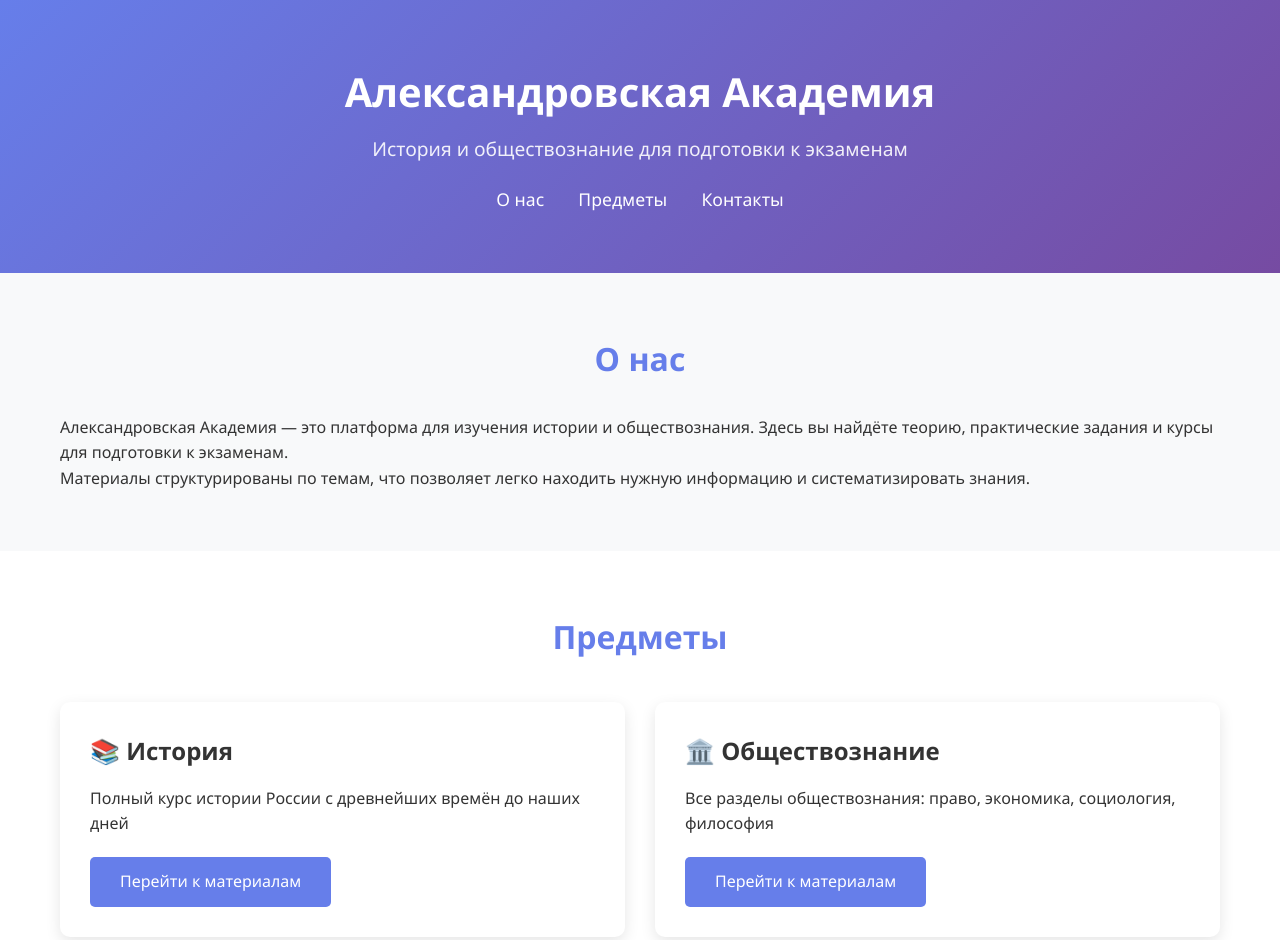
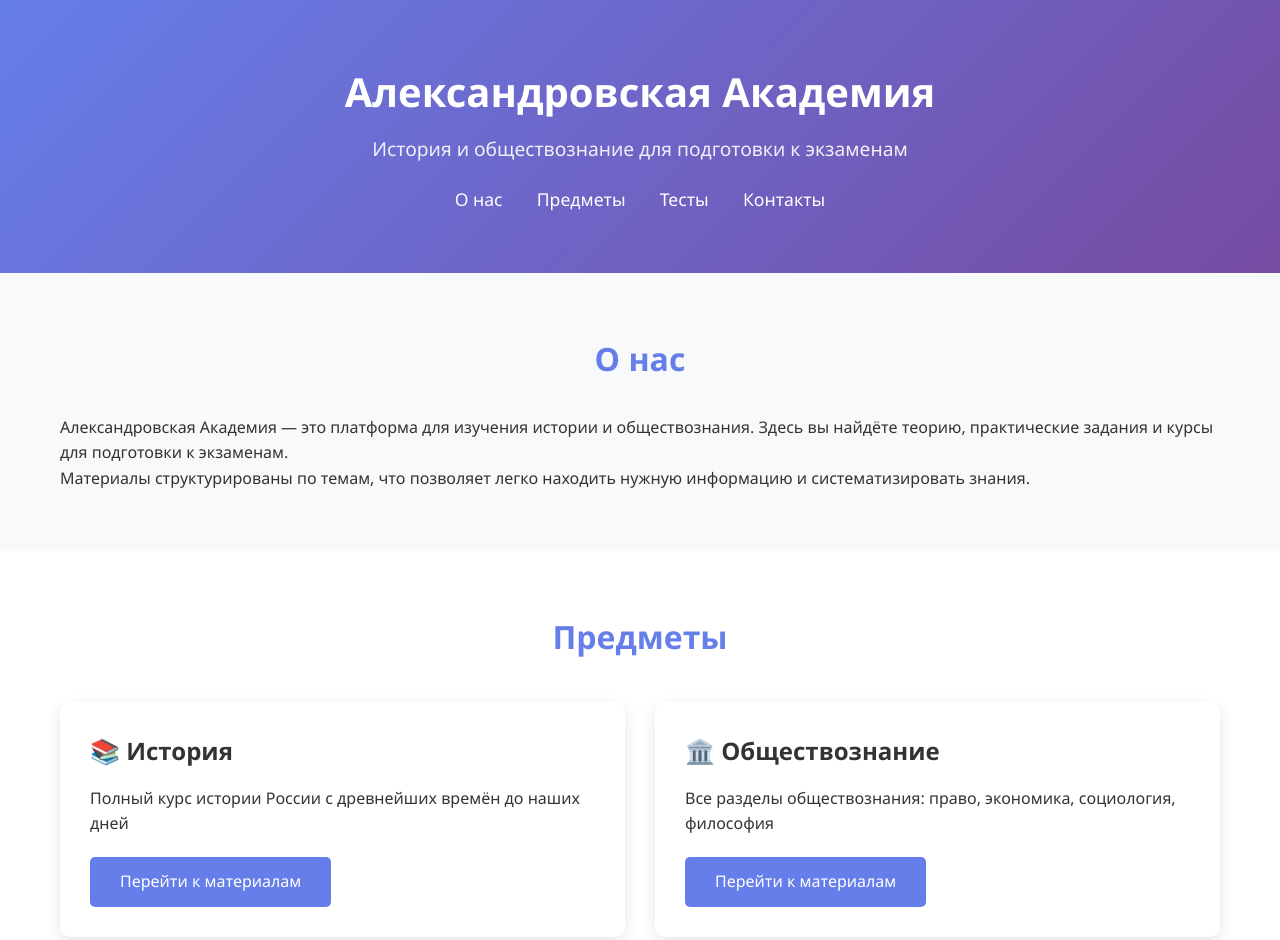
Before and after one commit to alexandrovskaya-academy/alexandrovskaya-academy, a plain HTML site: page index.html in a window 1280 px wide. Shown: the top 940 px of the page. Drawn offline with Linux system fonts and the light colour scheme.

Commit message:
Update index.html

```diff
--- a/index.html
+++ b/index.html
@@ -14,6 +14,7 @@
             <nav>
                 <a href="#about">О нас</a>
                 <a href="#subjects">Предметы</a>
+                <a href="test-example.html">Тесты</a>
                 <a href="#contact">Контакты</a>
             </nav>
         </div>
```
